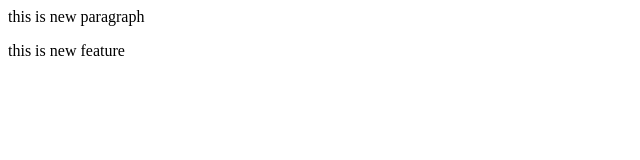
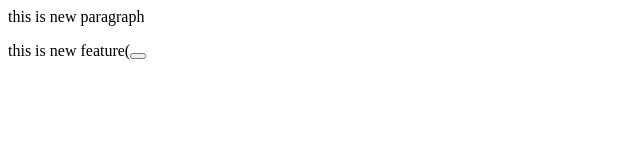
Before and after one commit to Spokenuser/hello-world, a plain HTML site: page index.html in a window 1280 px wide. Shown: the full height of the page, 0-640 px from the left. Drawn offline with Linux system fonts and the light colour scheme.

Commit message:
add button

```diff
--- a/index.html
+++ b/index.html
@@ -1,2 +1,2 @@
 <p>this is new paragraph</p>
-<p>this is new feature</p>
+<p>this is new feature(<button></button></p>
```
